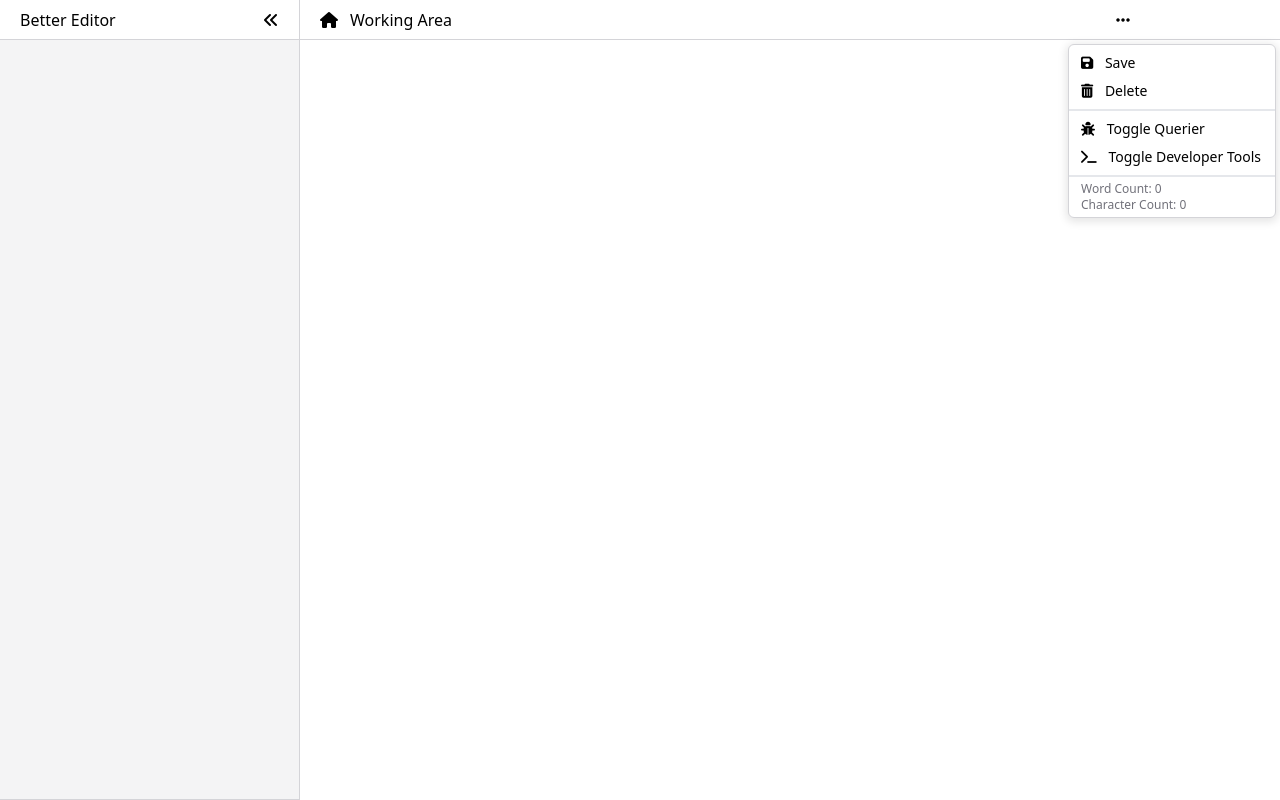
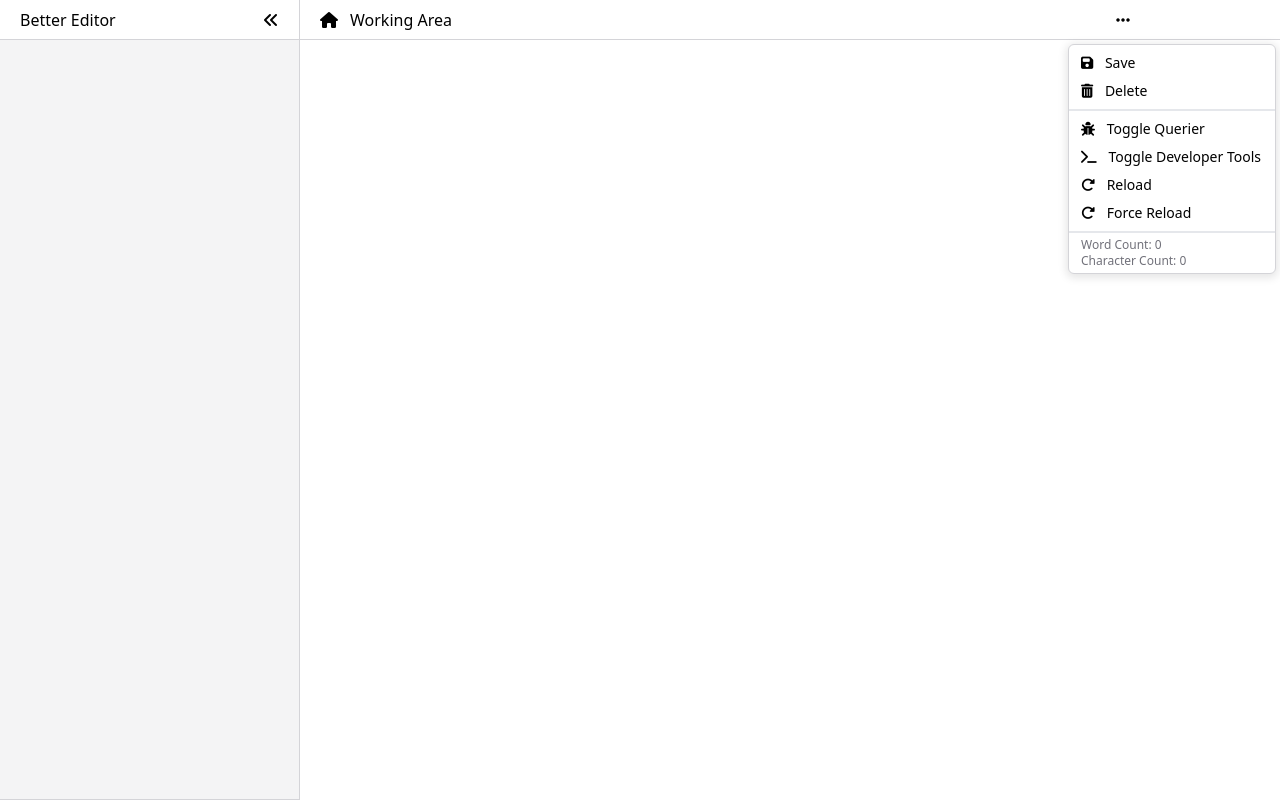
Before and after one commit to andyrift/electron-text-editor, a Vue app: page / in a window 1280 px wide. Both pictures are taken after a click on the button 1123 px from the left and 19 px from the top of the page. Built offline with nearby package versions, Linux system fonts and the light colour scheme.

Commit message:
feat: reload window

```diff
--- a/src/gui/components/navbar/Menu.vue
+++ b/src/gui/components/navbar/Menu.vue
@@ -20,6 +20,14 @@
           <div class="px-2 py-1 hover:bg-zinc-200 cursor-pointer rounded"
             @click="pubSub.emit('toggle-dev-tools'); show = false;">
             <i class="fa-solid fa-terminal mr-2"></i> Toggle Developer Tools
+          </div>
+          <div class="px-2 py-1 hover:bg-zinc-200 cursor-pointer rounded"
+            @click="pubSub.emit('reload-window'); show = false;">
+            <i class="fa-solid fa-rotate-right mr-2"></i> Reload
+          </div>
+          <div class="px-2 py-1 hover:bg-zinc-200 cursor-pointer rounded"
+            @click="pubSub.emit('force-reload-window'); show = false;">
+            <i class="fa-solid fa-rotate-right mr-2"></i> Force Reload
           </div>
         </div>
         <div class="py-1 px-3">
--- a/src/ipc/ipc.ts
+++ b/src/ipc/ipc.ts
@@ -6,6 +6,8 @@ import { DBModel } from "@src/database/model"
 
 type Events = {
   "toggle-dev-tools": () => void
+  "reload-window": () => void
+  "force-reload-window": () => void
 }
 
 type Methods = typeof DBModel.prototype.methods
@@ -45,4 +47,12 @@ export async function initIPCMainLate(mainWindow: BrowserWindow) {
       mainWindow.webContents.closeDevTools()
     else mainWindow.webContents.openDevTools({ mode: 'undocked' })
   })
+
+  typedIpcMain.on("reload-window", (_) => {
+    mainWindow.webContents.reload()
+  })
+  typedIpcMain.on("force-reload-window", (_) => {
+    mainWindow.webContents.forcefullyCrashRenderer()
+    mainWindow.webContents.reload()
+  })
 }
--- a/src/renderer/renderer.ts
+++ b/src/renderer/renderer.ts
@@ -4,6 +4,12 @@ import { PubSub } from "@src/pubSub"
 const pubSub = PubSub.getInstance()
 pubSub.subscribe("toggle-dev-tools", () => {
   window.send("toggle-dev-tools")
+})
+pubSub.subscribe("reload-window", () => {
+  window.send("reload-window")
+})
+pubSub.subscribe("force-reload-window", () => {
+  window.send("force-reload-window")
 })
 
 initGUI()
```
